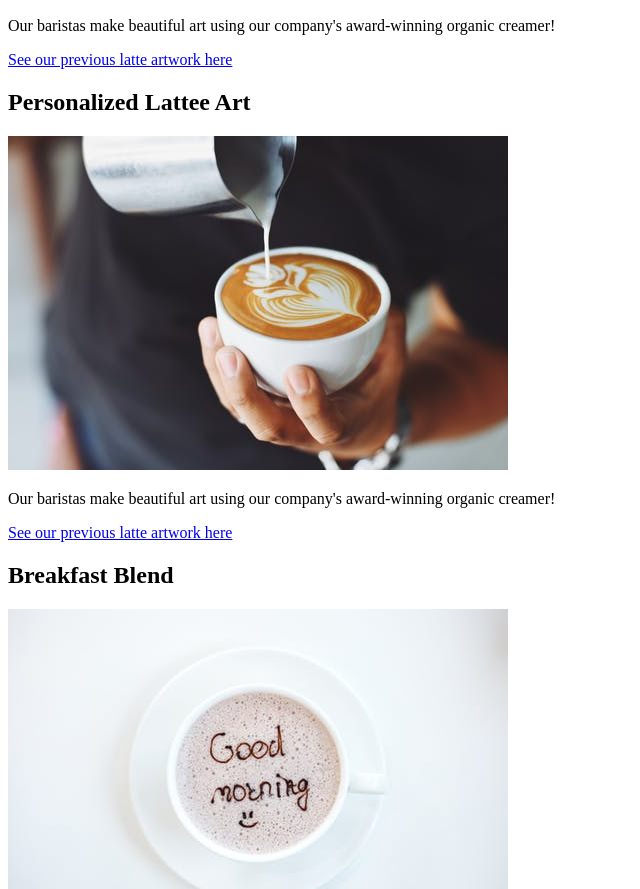
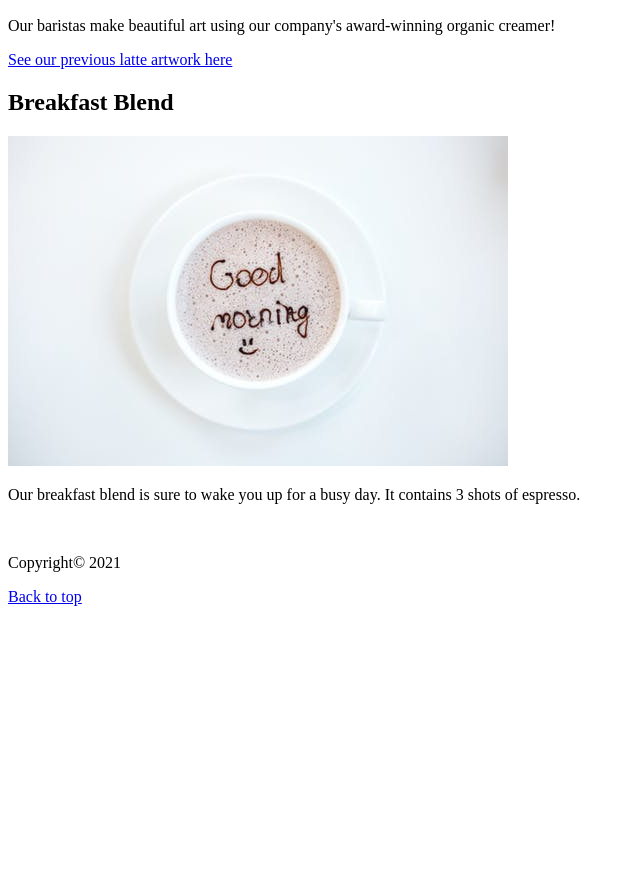
Before and after one commit to jas0123uah/FC_Exercises, a plain HTML site: page coffee/index.html in a window 1280 px wide. Shown: the part 1894-2783 px from the top of the page, without its empty margins (0-640 px from the left). After the commit the page ends 2508 px from the top, so only its background shows below. Drawn offline with Linux system fonts and the light colour scheme.

```diff
--- a/coffee/index.html
+++ b/coffee/index.html
@@ -23,11 +23,6 @@
     <p>Our baristas make beautiful art using our company's award-winning organic creamer!</p>
     <a href="https://espressovivace.com/latte-art-gallery/" target="_blank">See our previous latte artwork here</a>
     <br>
-        <h2>Personalized Lattee Art</h2>
-    <img src="/images/coffee_w_creamer.jpeg" alt="coffee with creamer">
-    <p>Our baristas make beautiful art using our company's award-winning organic creamer!</p>
-    <a href="https://espressovivace.com/latte-art-gallery/" target="_blank">See our previous latte artwork here</a>
-    <br>
 
     <h2>Breakfast Blend</h2>
     <img src="/images/good_morning.jpeg" alt="breakfast blend">
```
